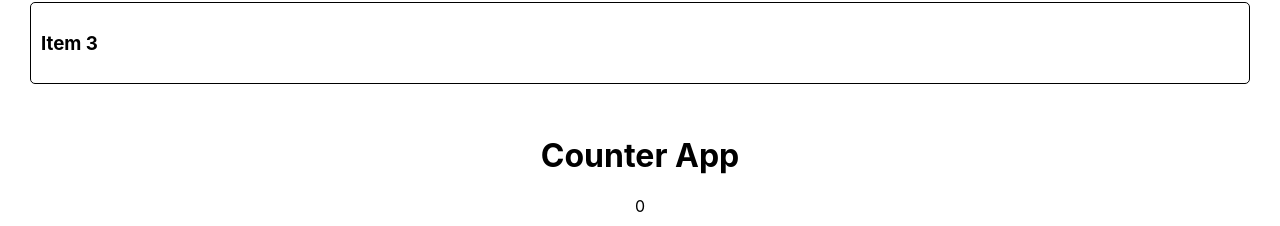
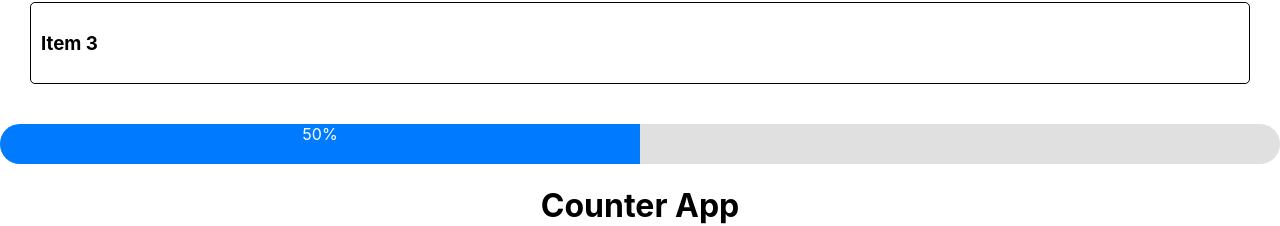
Before and after one commit to vivekdhumal28/MachineCodes, a React (Create React App) app: page / in a window 1280 px wide. Shown: the part 213-439 px from the top of the page. Built offline with nearby package versions, Linux system fonts and the light colour scheme.

Commit message:
Progress Bar

```diff
--- a/src/App.js
+++ b/src/App.js
@@ -6,12 +6,14 @@ import FetchApi from "./Components/FetchApi";
 import CapsLockOnOff from "./Components/CapsLockOnOff";
 import ParentComponent from "./Components/ChildToParent";
 import StarRating from "./Components/StarRating";
+import ProgressBar from "./Components/ProgressBar/ProgressBar";
 
 function App() {
   return (
     <div className="App">
       <div>
         <Accordion />
+        <ProgressBar />
         <Counter />
         <CapsLockOnOff />
         <FetchApi />
--- /dev/null
+++ b/src/Components/ProgressBar/ProgressBar.css
@@ -0,0 +1,14 @@
+.container {
+  width: 100%;
+  height: 40px;
+  background-color: #e0e0e0;
+  border-radius: 20px;
+  overflow: hidden;
+}
+
+.bar_fill {
+  height: 100%;
+  background-color: #007bff;
+  color: white;
+  transition: width 0.5s ease-in-out;
+}
--- /dev/null
+++ b/src/Components/ProgressBar/ProgressBar.js
@@ -0,0 +1,30 @@
+import React, { useEffect, useState } from "react";
+import "./ProgressBar.css";
+
+let PROGRESS_CAP = 100;
+let PROGRESS_INCREMENT = 10;
+
+const ProgressBar = () => {
+  const [progress, setProgress] = useState(0);
+
+  useEffect(() => {
+    const progressInterval = setInterval(() => {
+      setProgress((prevProgrss) =>
+        prevProgrss + PROGRESS_INCREMENT >= PROGRESS_CAP
+          ? PROGRESS_CAP
+          : prevProgrss + PROGRESS_INCREMENT
+      );
+    }, 1000);
+
+    return () => clearInterval(progressInterval);
+  }, []);
+  return (
+    <div className="container">
+      <div className="bar_fill" style={{ width: `${progress}%` }}>
+        {progress}%
+      </div>
+    </div>
+  );
+};
+
+export default ProgressBar;
```
